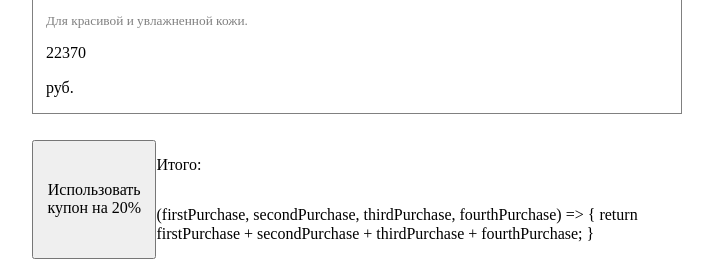
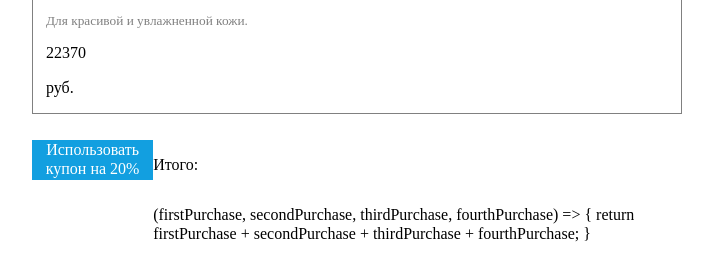
Before and after one commit to yanakin394/week-11-Cart, a plain HTML site: page index.html in a window 1280 px wide. Shown: the part 993-1252 px from the top of the page, without its empty margins (32-745 px from the left). Drawn offline with Linux system fonts and the light colour scheme.

```diff
--- a/index.html
+++ b/index.html
@@ -41,7 +41,7 @@
         </div>
     </div>
     <div class="product_cost">
-        <button id="discountButton">Использовать купон на 20%</button>
+        <button id="discountButton" class="button">Использовать купон на 20%</button>
         <div class="total">
             <p class="total_title">Итого:</p>
             <p id="totalValue"></p>
```
